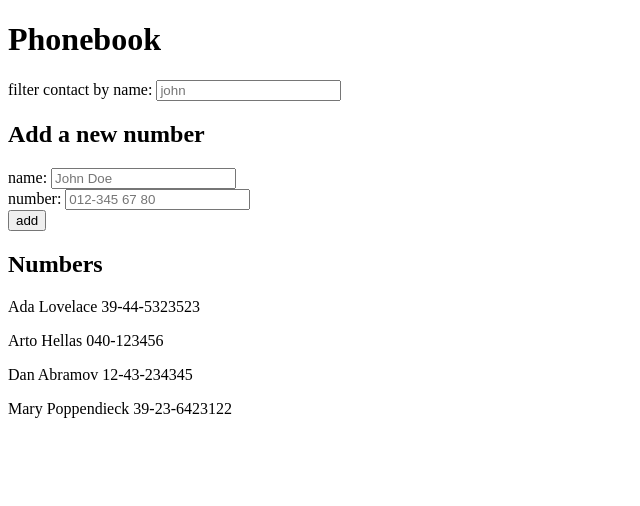
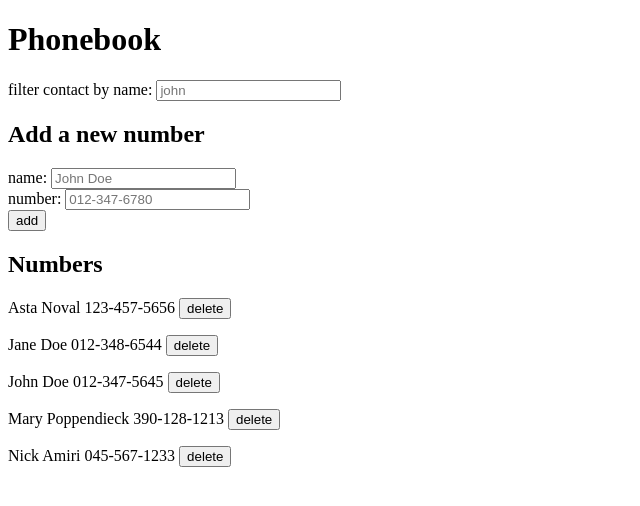
Before and after one commit to serfoll/fso_part2, a React (Vite) app in the folder phonebook/: page / in a window 1280 px wide. Shown: the top 506 px of the page, without its empty margins (0-640 px from the left). Built offline with nearby package versions, Linux system fonts and the light colour scheme; data requests are answered from the project's data file.

Commit message:
CRUD operation, persons and helpers module

```diff
--- a/phonebook/db.json
+++ b/phonebook/db.json
@@ -1,24 +1,29 @@
 {
   "persons": [
     {
-      "name": "Arto Hellas",
-      "number": "040-123456",
-      "id": "1"
+      "name": "Mary Poppendieck",
+      "number": "390-128-1213",
+      "id": "4"
     },
     {
-      "name": "Ada Lovelace",
-      "number": "39-44-5323523",
-      "id": "2"
+      "id": "52fc",
+      "name": "Nick Amiri",
+      "number": "045-567-1233"
     },
     {
-      "name": "Dan Abramov",
-      "number": "12-43-234345",
-      "id": "3"
+      "id": "8908",
+      "name": "John Doe",
+      "number": "012-347-5645"
     },
     {
-      "name": "Mary Poppendieck",
-      "number": "39-23-6423122",
-      "id": "4"
+      "id": "9711",
+      "name": "Asta Noval",
+      "number": "123-457-5656"
+    },
+    {
+      "id": "2193",
+      "name": "Jane Doe",
+      "number": "012-348-6544"
     }
   ]
 }
--- a/phonebook/src/App.jsx
+++ b/phonebook/src/App.jsx
@@ -1,7 +1,9 @@
 /** @format */
 
 import { useEffect, useState } from "react";
-import axios from "axios";
+
+import personsServices from "./services/persons";
+import helpers from "./utils/helpers";
 
 import Persons from "./components/Persons";
 import Filter from "./components/Filter";
@@ -15,18 +17,13 @@ const App = () => {
   const [errorMsg, setErrMsg] = useState("");
   const [filter, setFilter] = useState("");
 
-  const addNewName = (e) => {
+  const addNewPerson = (e) => {
     e.preventDefault();
+
+    if (errorMsg.length > 0) setErrMsg("");
 
     if (!newName || newName === "") {
       setErrMsg("Please provide a name!");
-      return;
-    } else if (
-      persons.some(
-        (person) => person.name.toLowerCase() === newName.toLowerCase()
-      )
-    ) {
-      setErrMsg(`"${newName}" is already added to phonebook`);
       return;
     } else if (!newNumber || newNumber === "") {
       setErrMsg("Please provide a number!");
@@ -34,32 +31,89 @@ const App = () => {
     }
 
     const newPerson = {
-      id: persons.length + 1,
       name: newName.trim(),
       number: newNumber.trim(),
     };
 
-    console.log("add: ", newPerson);
+    if (
+      persons.some(
+        (person) =>
+          person.name.toLowerCase() === newPerson.name.toLowerCase() &&
+          helpers.normalizeNumber(person.number) ===
+            helpers.normalizeNumber(newPerson.number)
+      )
+    ) {
+      setErrMsg(`"${newName}" is already added to phonebook`);
+      return;
+    } else if (
+      persons.some(
+        (person) =>
+          person.name.toLowerCase() === newPerson.name.toLowerCase() &&
+          helpers.normalizeNumber(person.number) !==
+            helpers.normalizeNumber(newPerson.number)
+      )
+    ) {
+      const personToUpdate = persons.find(
+        (person) => person.name.toLowerCase() === newPerson.name.toLowerCase()
+      );
 
-    setPersons(persons.concat(newPerson));
-    setNewName("");
-    setNewNumber("");
-    setErrMsg("");
+      const updatedPersonData = { ...personToUpdate, number: newPerson.number };
+
+      updatePerson(updatedPersonData);
+    } else {
+      createPerson(newPerson);
+    }
+  };
+
+  const createPerson = (newPerson) => {
+    console.log("new person to add", newPerson);
+
+    personsServices.create(newPerson).then((personCreated) => {
+      setPersons(persons.concat(personCreated));
+      setNewName("");
+      setNewNumber("");
+      setErrMsg("");
+      console.log("person added: ", newPerson);
+    });
+  };
+
+  const updatePerson = (person) => {
+    console.log("person to update", person);
+
+    if (
+      window.confirm(
+        `${person.name} is already in phonebook, would you like to update the number?`
+      )
+    ) {
+      personsServices
+        .update(person.id, person)
+        .then((updatedPerson) =>
+          setPersons(
+            persons.map((person) =>
+              person.id === updatedPerson.id ? updatedPerson : person
+            )
+          )
+        );
+    }
+  };
+
+  const onDeletePerson = (person) => {
+    console.log("person to delete", person.id);
+
+    if (window.confirm(`Delete ${person.name}`)) {
+      personsServices.deletePerson(person.id).then((personDeleted) => {
+        console.log("person delete", personDeleted);
+        setPersons(persons.filter((person) => person.id !== personDeleted.id));
+      });
+    }
   };
 
   useEffect(() => {
-    console.log("persons hook");
-    const serverUrl = "http://localhost:3001";
-    axios
-      .get(`${serverUrl}/persons`)
-      .then((res) => {
-        setPersons(res.data);
-      })
-      .catch((err) => {
-        console.error("request failed:", err);
-      });
+    personsServices.getAll().then((initalPersons) => {
+      console.log("getAll result:", initalPersons);
+      setPersons(initalPersons);
+    });
   }, []);
-  console.log("render", persons.length, "peronsons");
 
   return (
     <div>
@@ -70,14 +124,18 @@ const App = () => {
         <p style={{ color: "red", fontWeight: "bold" }}>{errorMsg}</p>
       )}
       <PersonForm
-        addNewName={addNewName}
+        addNewPerson={addNewPerson}
         newName={newName}
         setNewName={setNewName}
         newNumber={newNumber}
         setNewNumber={setNewNumber}
       />
       <h2>Numbers</h2>
-      <Persons persons={persons} filter={filter.trim().toLowerCase()} />
+      <Persons
+        persons={persons}
+        filter={filter.trim().toLowerCase()}
+        deletePerson={onDeletePerson}
+      />
     </div>
   );
 };
--- a/phonebook/src/components/PersonForm.jsx
+++ b/phonebook/src/components/PersonForm.jsx
@@ -1,30 +1,32 @@
 /** @format */
 
 const PersonForm = ({
-  addNewName,
+  addNewPerson,
   newName,
   setNewName,
   newNumber,
   setNewNumber,
 }) => (
-  <form onSubmit={addNewName}>
+  <form onSubmit={addNewPerson}>
     <div>
-      <label htmlFor="newName">name: </label>
+      <label htmlFor="name">name: </label>
       <input
-        id="newName"
-        name="new name"
+        id="name"
+        name="name"
         onChange={(e) => setNewName(e.target.value.trimStart())}
         placeholder="John Doe"
         value={newName}
       />
     </div>
     <div>
-      <label htmlFor="newNumber">number: </label>
+      <label htmlFor="number">number: </label>
       <input
-        id="newNumber"
-        name="new number"
-        onChange={(e) => setNewNumber(e.target.value.trimStart())}
-        placeholder="012-345 67 80"
+        id="number"
+        name="number"
+        onChange={(e) => setNewNumber(e.target.value.trim())}
+        pattern="[0-9]{3}-[0-9]{3}-[0-9]{4}"
+        placeholder="012-347-6780"
+        type="tel"
         value={newNumber}
       />
     </div>
--- a/phonebook/src/components/Persons.jsx
+++ b/phonebook/src/components/Persons.jsx
@@ -1,6 +1,6 @@
 /** @format */
 
-const Persons = ({ persons, filter }) => {
+const Persons = ({ persons, filter, deletePerson }) => {
   const filteredPersons = (
     filter.length > 0
       ? persons.filter((person) => person.name.toLowerCase().includes(filter))
@@ -11,7 +11,8 @@ const Persons = ({ persons, filter }) => {
     <div>
       {filteredPersons.map((person) => (
         <p key={person.id}>
-          {person.name} {person.number}
+          {person.name} {person.number}{" "}
+          <button onClick={() => deletePerson(person)}>delete</button>
         </p>
       ))}
     </div>
--- /dev/null
+++ b/phonebook/src/services/persons.js
@@ -0,0 +1,53 @@
+/** @format */
+
+import axios from "axios";
+
+const baseUrl = "http://localhost:3001/persons";
+
+const getAll = () => {
+  const req = axios.get(baseUrl);
+
+  const data = req
+    .then((res) => res.data)
+    .catch((err) => {
+      console.error(`failed to get all persons, reason: ${err}`);
+    });
+
+  return data;
+};
+
+const create = (personObj) => {
+  const req = axios.post(baseUrl, personObj);
+
+  const data = req
+    .then((res) => res.data)
+    .catch((err) => {
+      console.error(`failed to add ${personObj.name}. reason: ${err}`);
+    });
+
+  return data;
+};
+
+const deletePerson = (id) => {
+  const req = axios.delete(`${baseUrl}/${id}`);
+
+  const data = req
+    .then((res) => res.data)
+    .catch((err) => console.error(`failed to delete id ${id}, reason: ${err}`));
+
+  return data;
+};
+
+const update = (id, personObj) => {
+  console.log("should update", personObj.name, "with id:", id);
+  const req = axios.put(`${baseUrl}/${id}`, personObj);
+  const data = req
+    .then((res) => res.data)
+    .catch((err) =>
+      console.error(`failed to update ${personObj.name}, reason: ${err}`)
+    );
+
+  return data;
+};
+
+export default { create, deletePerson, getAll, update };
--- /dev/null
+++ b/phonebook/src/utils/helpers.js
@@ -0,0 +1,5 @@
+/** @format */
+
+const normalizeNumber = (num) => num.replace(/\D/g, "");
+
+export default { normalizeNumber };
```
